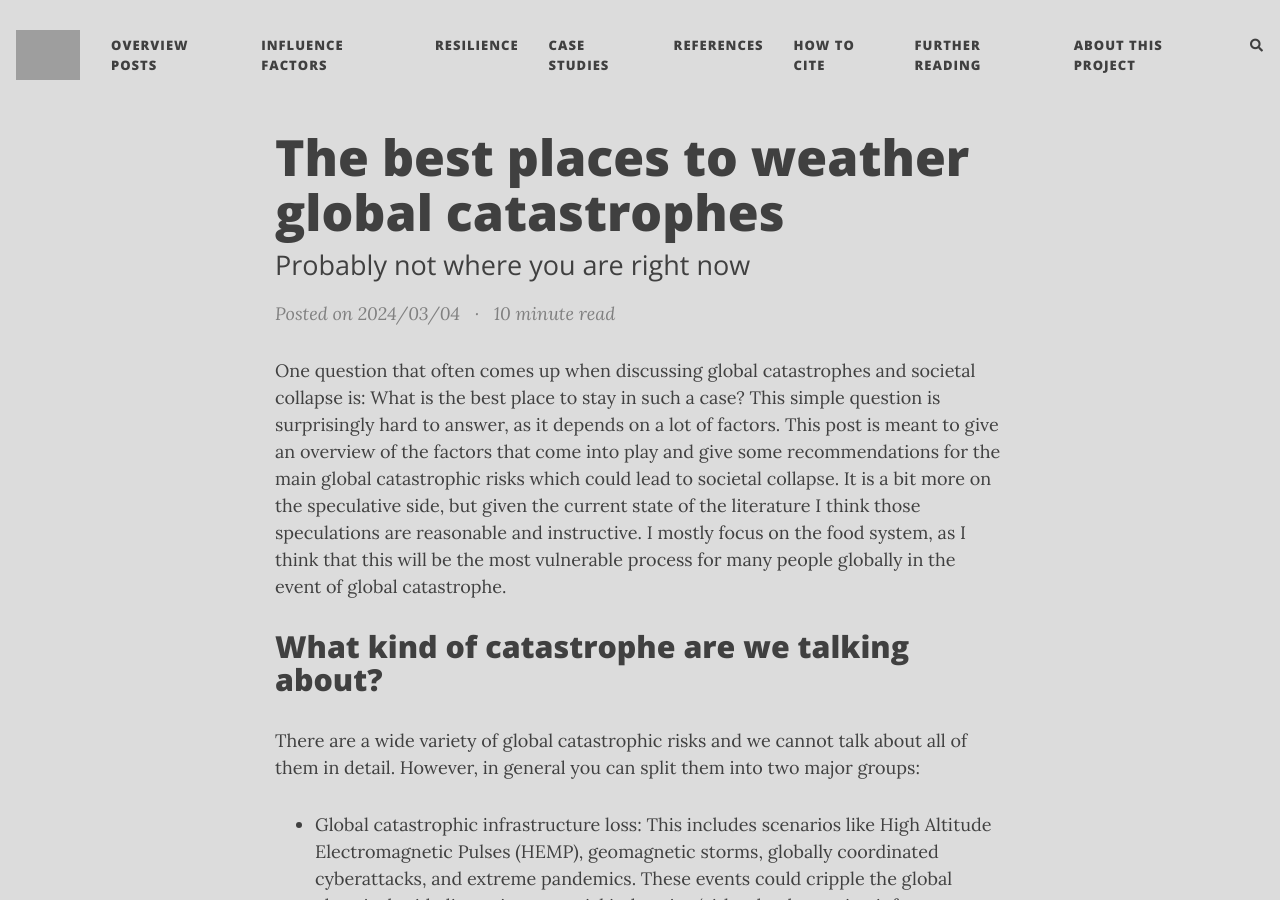
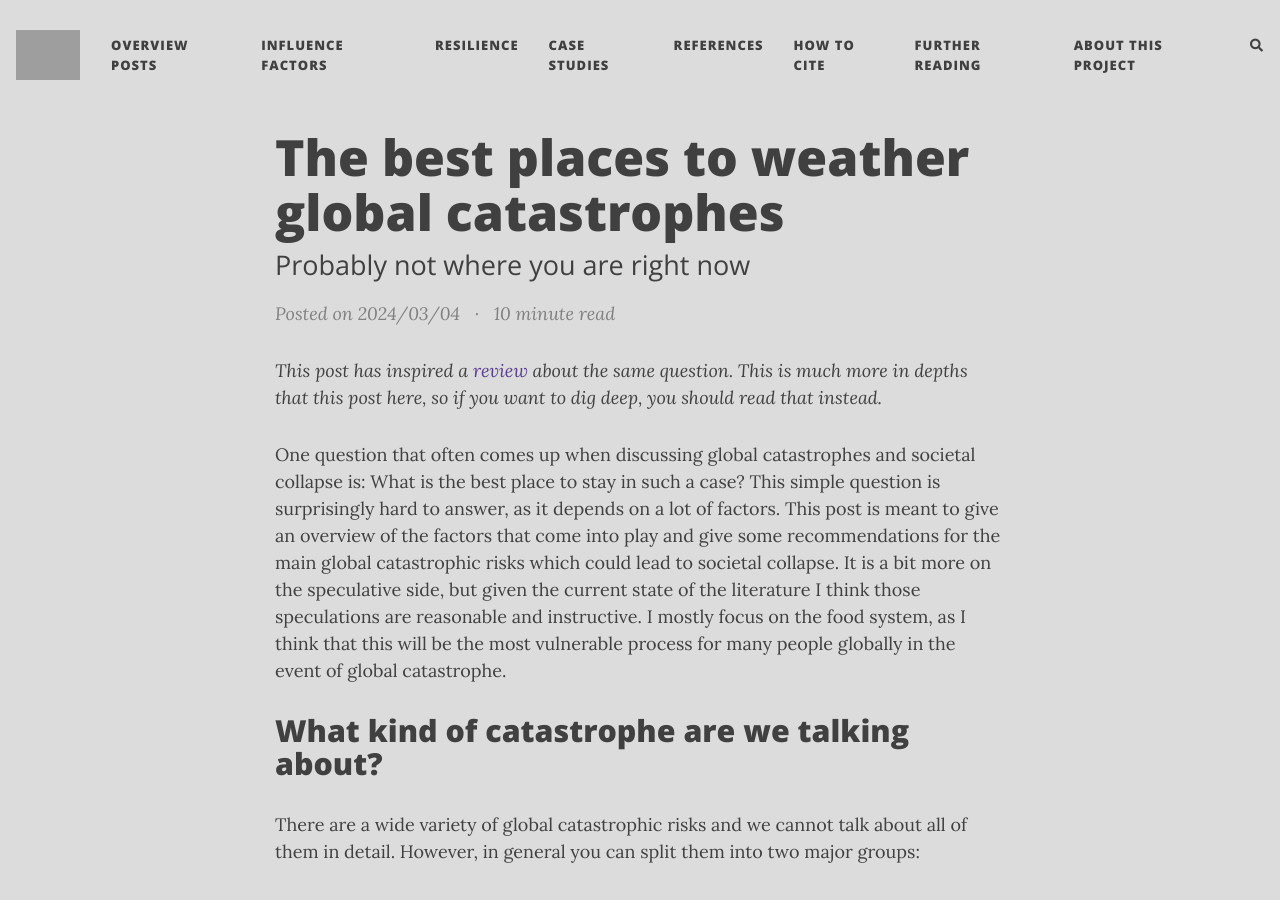
Before and after one commit to florianjehn/Societal_Collapse, a Jekyll site: the page built from _posts/2024-03-04-where_to_stay.md, in a window 1280 px wide and 900 px high. Built offline with Jekyll 4.4.1, drawn with Linux system fonts in a browser that asks for light colours; nearby versions of some CDN libraries; comment, search, counter and statistics services are not loaded; grey boxes are pictures that could not be loaded.

Commit message:
Update 2024-03-04-where_to_stay.md

```diff
--- a/_posts/2024-03-04-where_to_stay.md
+++ b/_posts/2024-03-04-where_to_stay.md
@@ -6,6 +6,8 @@ tags: [Resilience, Food]
 comments: true
 readtime: true
 ---
+*This post has inspired a [review](https://eartharxiv.org/repository/view/12373/) about the same question. This is much more in depths that this post here, so if you want to dig deep, you should read that instead.*
+
 One question that often comes up when discussing global catastrophes and societal collapse is: What is the best place to stay in such a case? This simple question is surprisingly hard to answer, as it depends on a lot of factors. This post is meant to give an overview of the factors that come into play and give some recommendations for the main global catastrophic risks which could lead to societal collapse. It is a bit more on the speculative side, but given the current state of the literature I think those speculations are reasonable and instructive. I mostly focus on the food system, as I think that this will be the most vulnerable process for many people globally in the event of global catastrophe.
 
 # What kind of catastrophe are we talking about?
```
